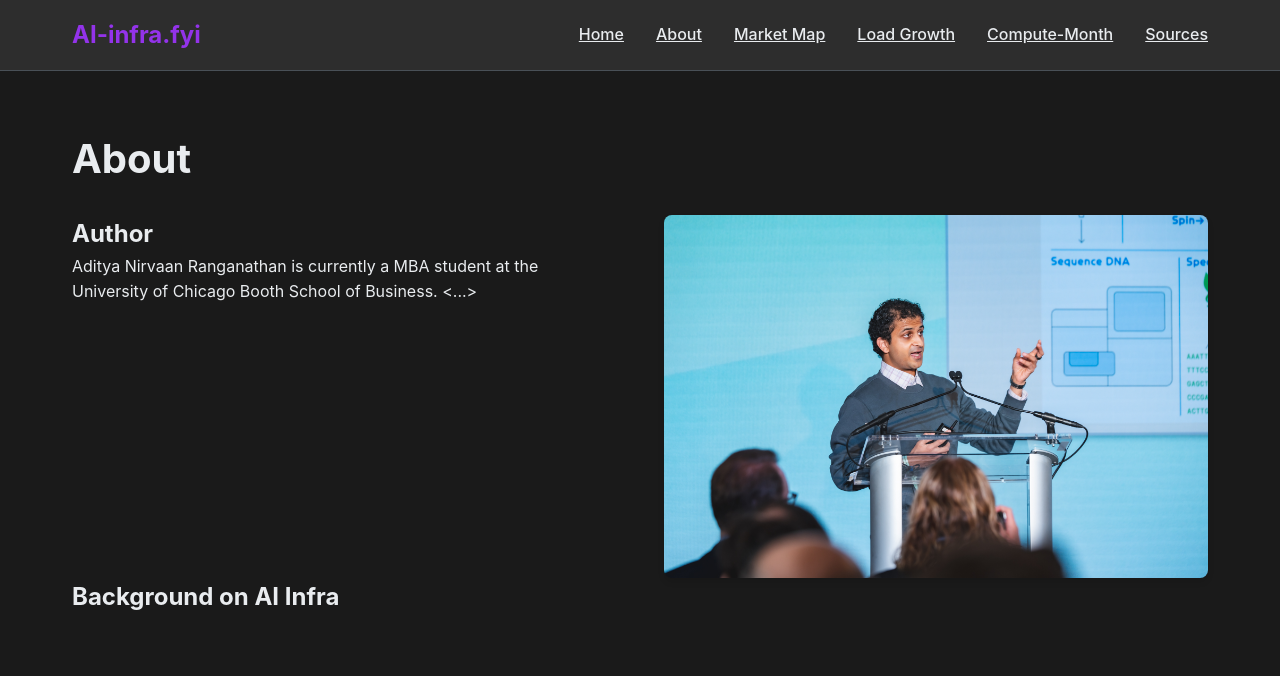
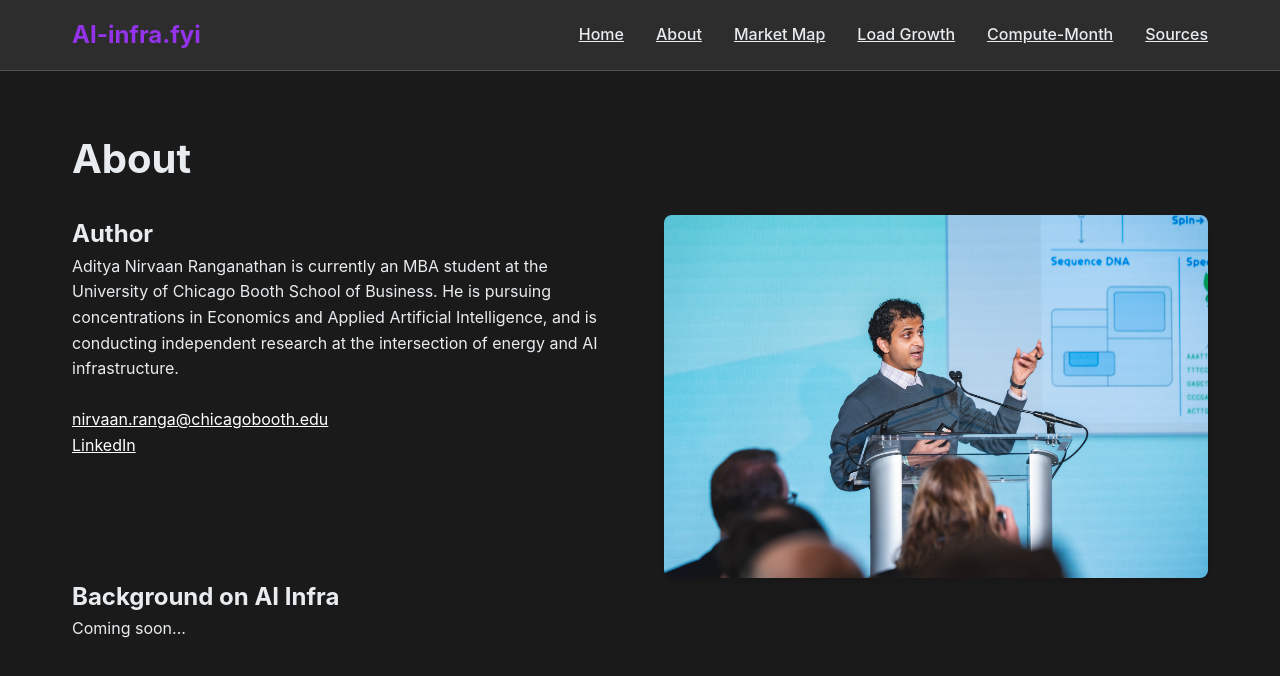
Before and after one commit to anranga95/ai-infra.fyi, a React (Vite) app: page /about in a window 1280 px wide. Shown: the top 676 px of the page. Built offline with nearby package versions, Linux system fonts and the light colour scheme.

Commit message:
Updated about page details

```diff
--- a/src/pages/AboutPage.tsx
+++ b/src/pages/AboutPage.tsx
@@ -15,7 +15,12 @@ function AboutPage() {
           <div>
             <h2>Author</h2>
             <p>
-              Aditya Nirvaan Ranganathan is currently a MBA student at the University of Chicago Booth School of Business. &lt;...&gt;
+              Aditya Nirvaan Ranganathan is currently an MBA student at the University of Chicago Booth School of Business. He is pursuing concentrations in Economics and Applied Artificial Intelligence, and is conducting independent research at the intersection of energy and AI infrastructure.
+            </p>
+            <br></br>
+            <p>
+              <a href="mailto:nirvaan.ranga@chicagobooth.edu" style={{ color: '#ffffff', textDecoration: 'underline' }}>nirvaan.ranga@chicagobooth.edu</a><br />
+              <a href="https://www.linkedin.com/in/anranga95/" target="_blank" rel="noopener noreferrer" style={{ color: '#ffffff', textDecoration: 'underline' }}>LinkedIn</a>
             </p>
           </div>
 
@@ -35,6 +40,7 @@ function AboutPage() {
         </div>
 
         <h2>Background on AI Infra</h2>
+        <p>Coming soon...</p>
       </div>
     </div>
   );
```
